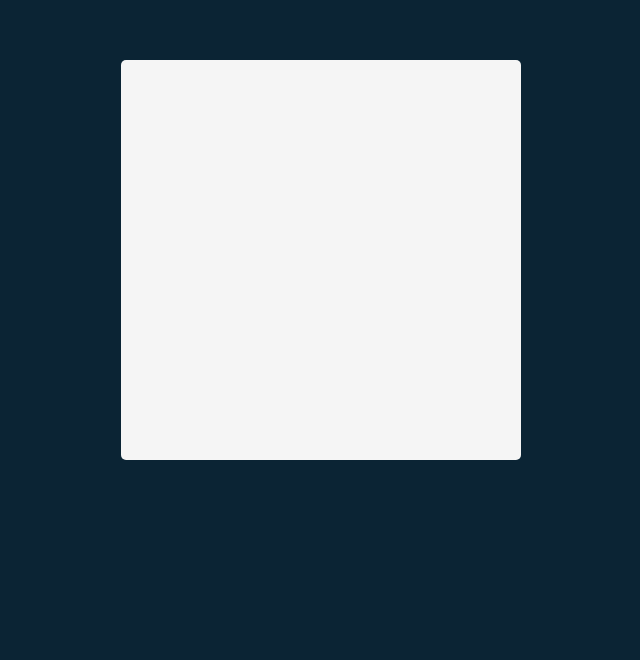
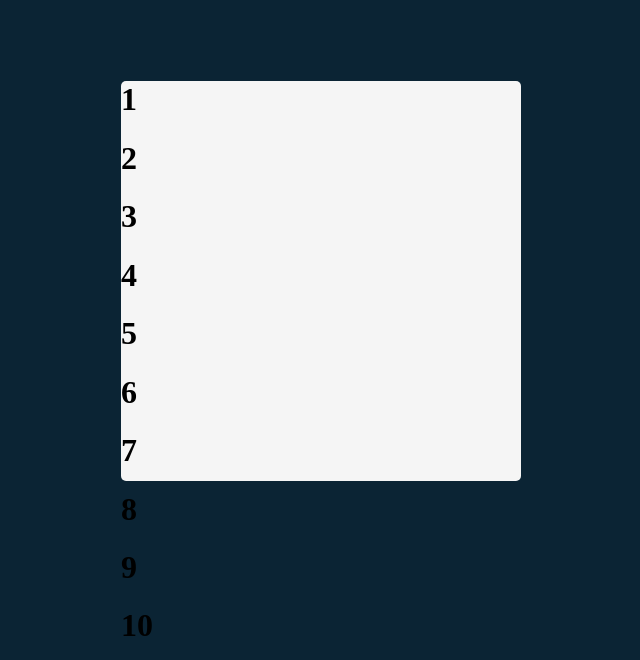
Before and after one commit to GuyP312/Tenzies, a React (Vite) app: page / in a window 1280 px wide. Shown: the part 140-800 px from the top of the page, without its empty margins (319-959 px from the left). Built offline with nearby package versions, Linux system fonts and the light colour scheme.

Commit message:
Call 10 Die components in App.jsx

```diff
--- a/src/App.jsx
+++ b/src/App.jsx
@@ -1,9 +1,21 @@
 import React from 'react';
+import Die from './Components/Die';
 
 export default function App(){
   return (
     <>
-      <main></main>
+      <main>
+        <Die number={1} />
+        <Die number={2} />
+        <Die number={3} />
+        <Die number={4} />
+        <Die number={5} />
+        <Die number={6} />
+        <Die number={7} />
+        <Die number={8} />
+        <Die number={9} />
+        <Die number={10} />
+      </main>
     </>
   )
 }
--- a/src/Components/Die.jsx
+++ b/src/Components/Die.jsx
@@ -0,0 +1,7 @@
+export default function Die(props){
+    return(
+        <>
+            <h1>{props.number}</h1>
+        </>
+    )
+}
```
